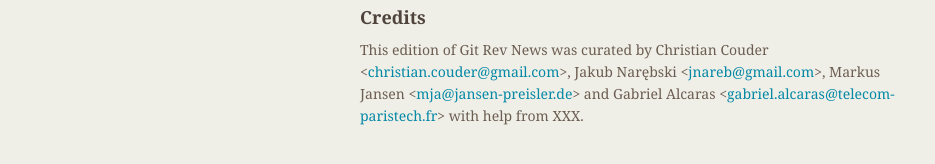
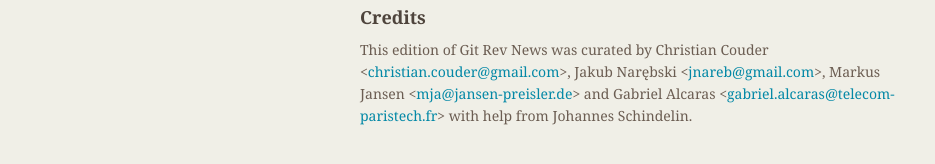
Before and after one commit to git/git.github.io, a Jekyll site: the page built from rev_news/drafts/edition-47.md, in a window 1280 px wide. Shown: the part 651-815 px from the top of the page, without its empty margins (174-1109 px from the left). Built offline with Jekyll 4.4.1, drawn with Linux system fonts in a browser that asks for light colours.

Commit message:
rn-47: add Dscho among the helpers

```diff
--- a/rev_news/drafts/edition-47.md
+++ b/rev_news/drafts/edition-47.md
@@ -58,4 +58,4 @@
 Jakub Narębski &lt;<jnareb@gmail.com>&gt;,
 Markus Jansen &lt;<mja@jansen-preisler.de>&gt; and
 Gabriel Alcaras &lt;<gabriel.alcaras@telecom-paristech.fr>&gt;
-with help from XXX.
+with help from Johannes Schindelin.
```
